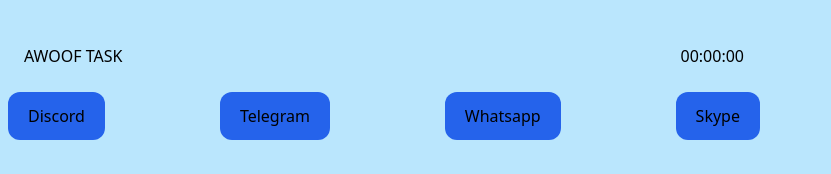
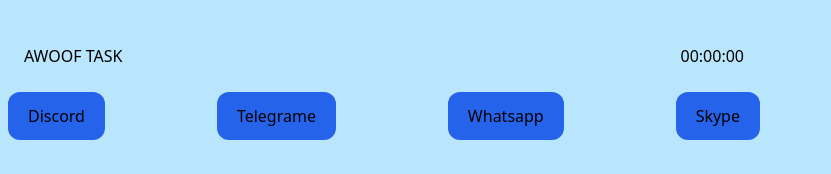
Before and after one commit to goldmaster631026/Telegram_mini_app, a React (Create React App) app: page /earncash in a window 1280 px wide. Shown: the top 174 px of the page, without its empty margins (0-831 px from the left). Built offline with nearby package versions, Linux system fonts and the light colour scheme.

Commit message:
Update earncash.js

```diff
--- a/src/pages/earncash.js
+++ b/src/pages/earncash.js
@@ -15,7 +15,7 @@
           </a>
           <a href="https://web.telegram.org" target="blank">
             <div className="bg-blue-600 rounded-xl px-5 py-3 hover:translate-y-1 duration-150">
-              Telegram
+              Telegrame
             </div>
           </a>
           <a href="https://web.whatsapp.com" target="blank">
```
